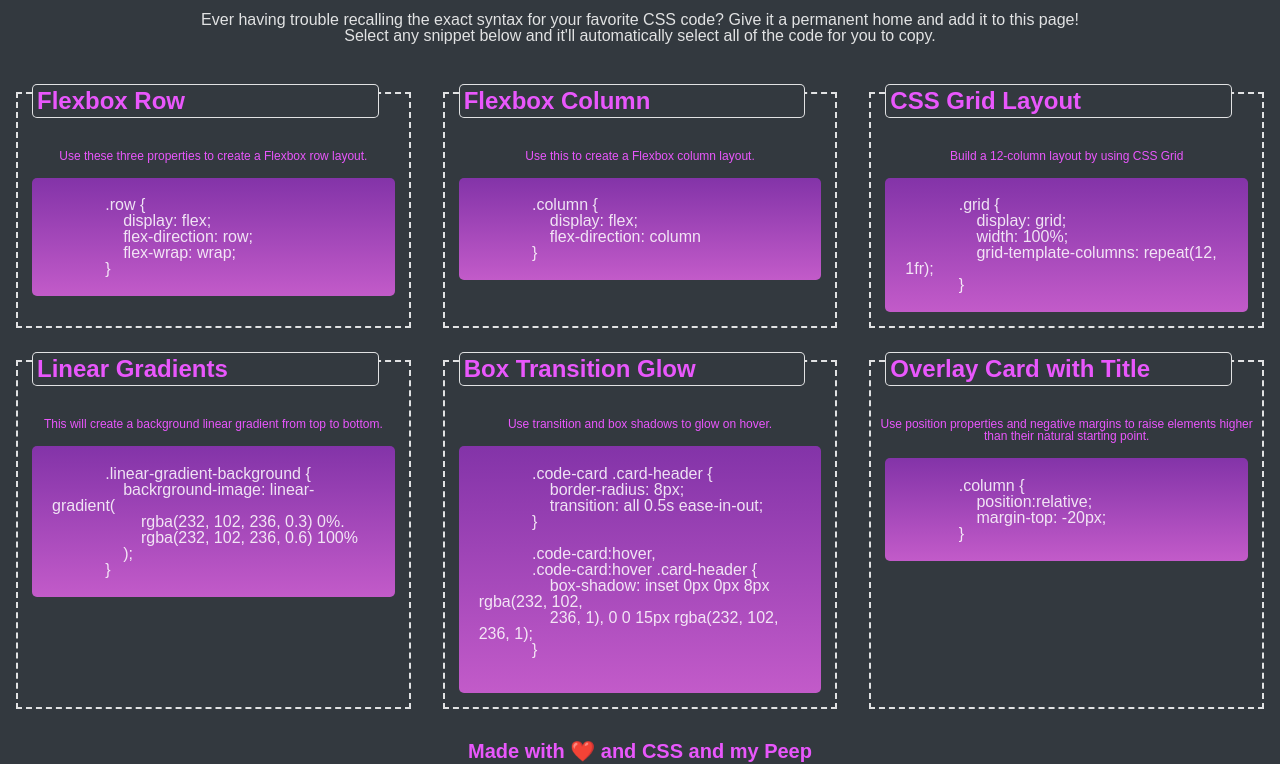
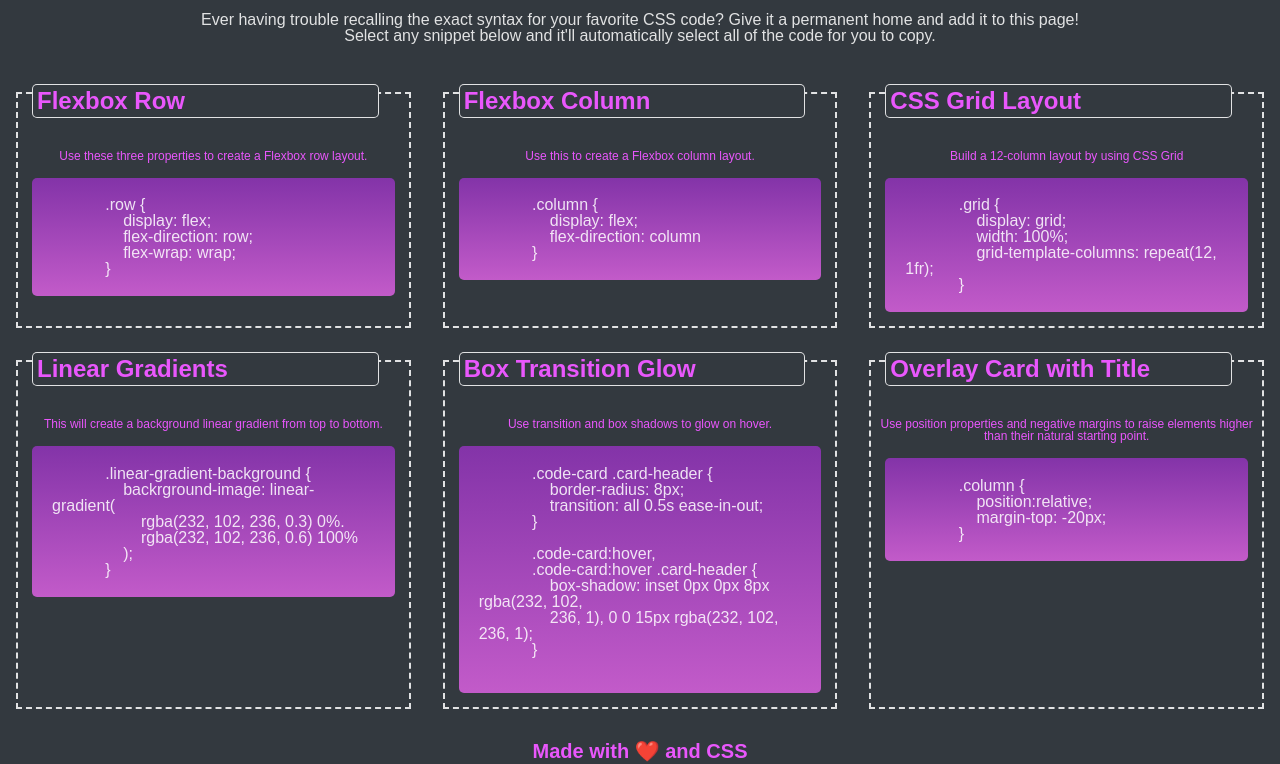
Before and after one commit to PythonFabi/css-snippet-practice, a plain HTML site: page index.html in a window 1280 px wide. Shown: the part 68-832 px from the top of the page. Drawn offline with Linux system fonts and the light colour scheme.

Commit message:
I removed peep

```diff
--- a/index.html
+++ b/index.html
@@ -84,7 +84,7 @@
       </section>
     </main>
     <footer>
-        <h3>Made with ❤️ and CSS and my Peep</h3>
+        <h3>Made with ❤️ and CSS</h3>
     </footer>
 </body>
 </html>
```
